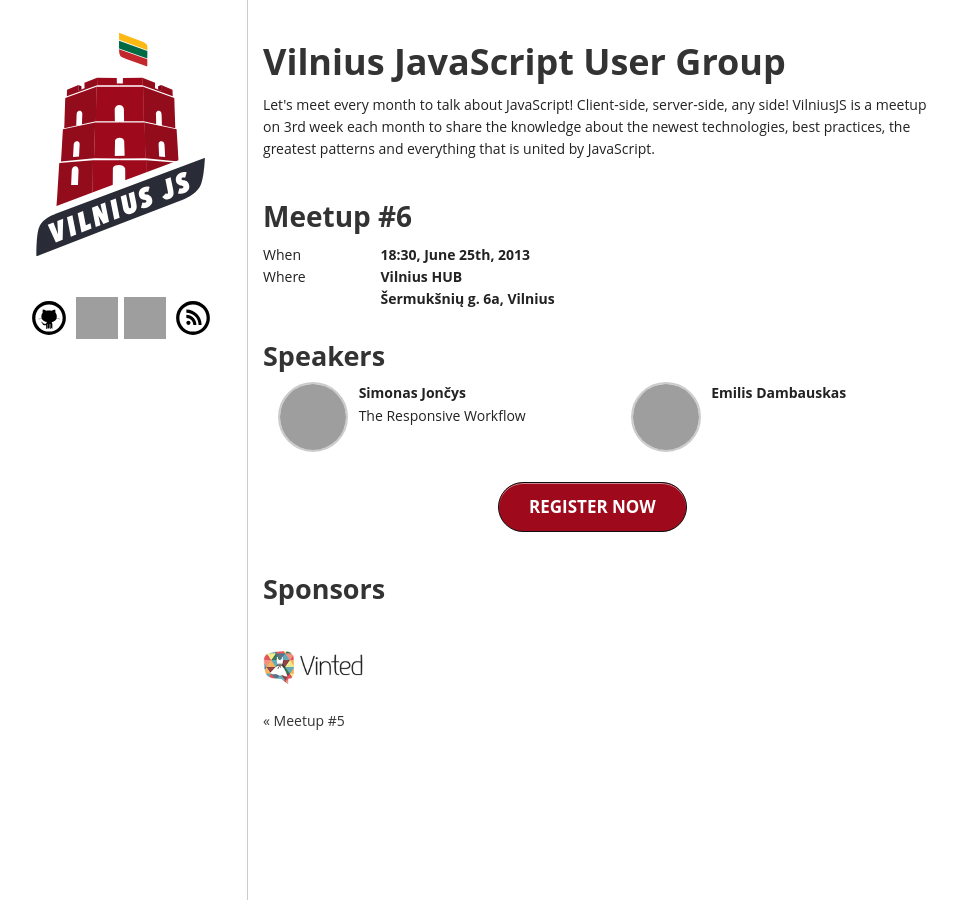
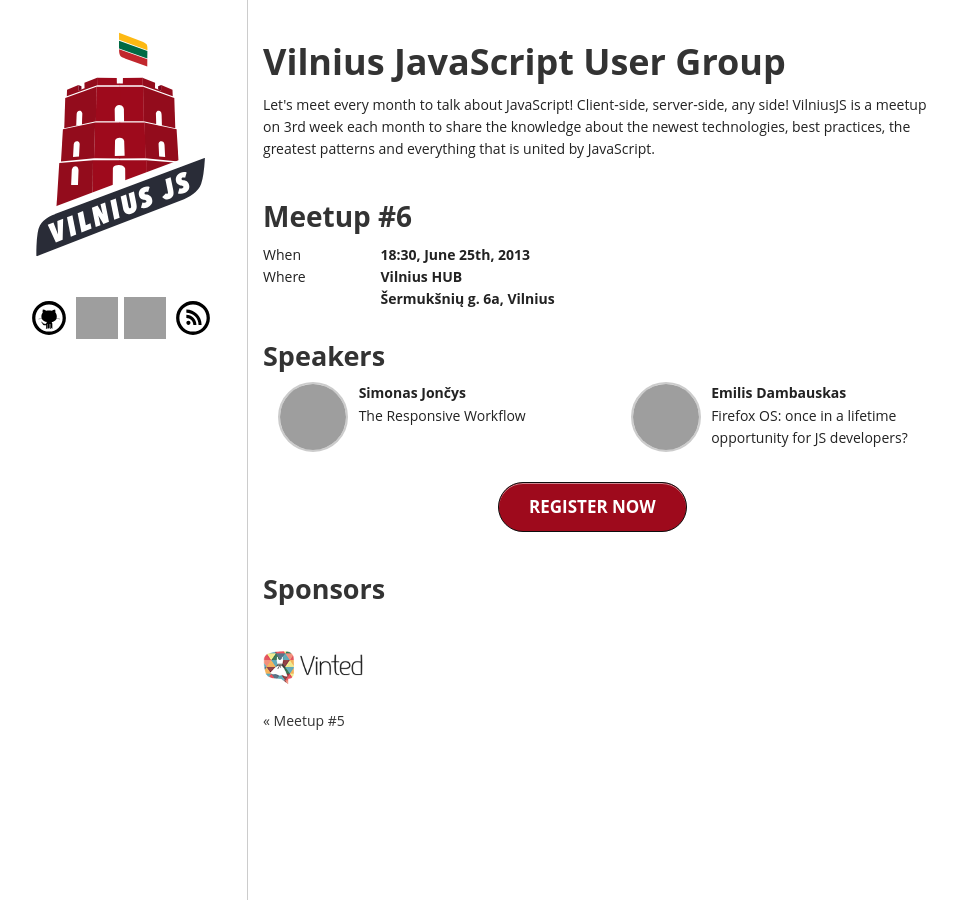
Before and after one commit to VilniusJS/vilniusjs.lt, a Jekyll site: the page built from _posts/2013-06-25-meetup6.html, in a window 1280 px wide, cut to the strip 0-900 px from the top of the page. Shown: the whole strip, without its empty margins (157-1114 px from the left). Built offline with Jekyll 4.4.1, drawn with Linux system fonts in a browser that asks for light colours; comment, search, counter and statistics services are not loaded; grey boxes are pictures that could not be loaded.

Commit message:
Add title for Emilis presentation

```diff
--- a/_posts/2013-06-25-meetup6.html
+++ b/_posts/2013-06-25-meetup6.html
@@ -42,7 +42,7 @@
     </div>
     <div class="nine columns">
       <strong>Emilis Dambauskas</strong>
-      <!-- <div>TODO<div> -->
+      <div>Firefox OS: once in a lifetime opportunity for JS developers?</div>
     </div>
   </div>
 </div>
```
